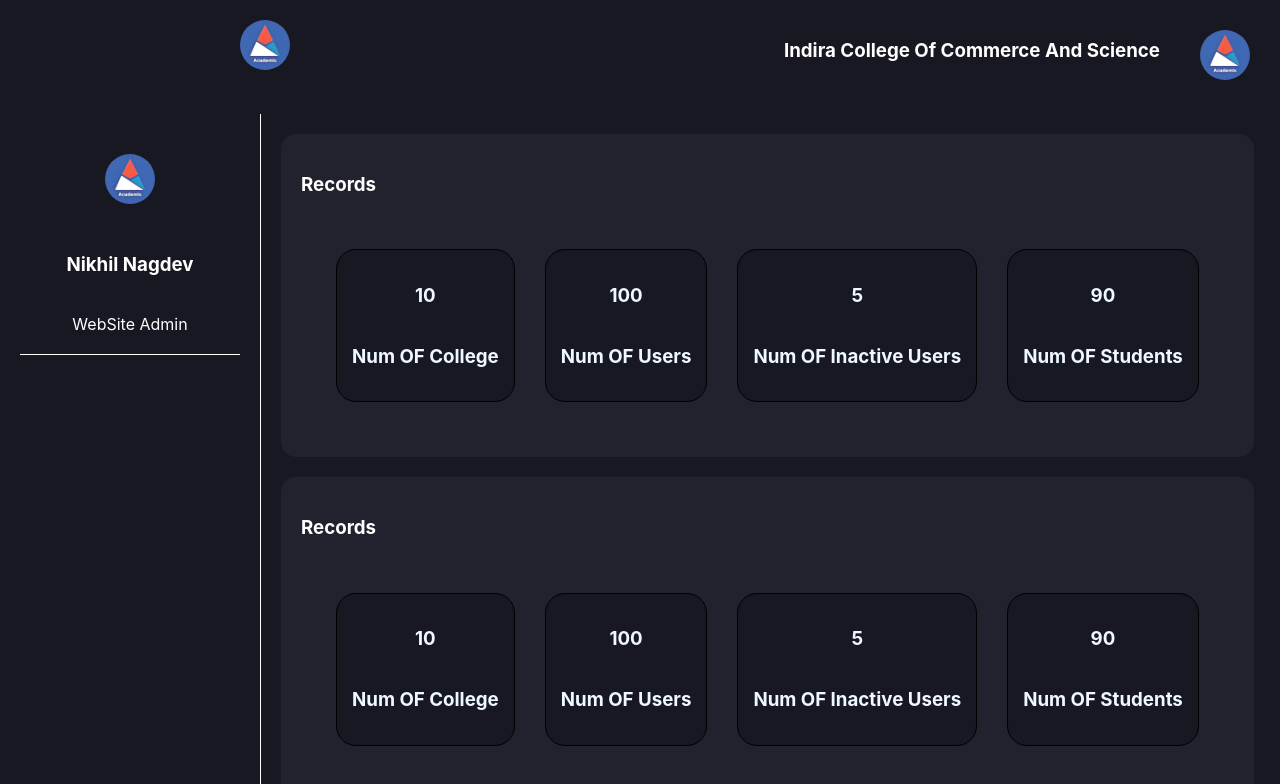
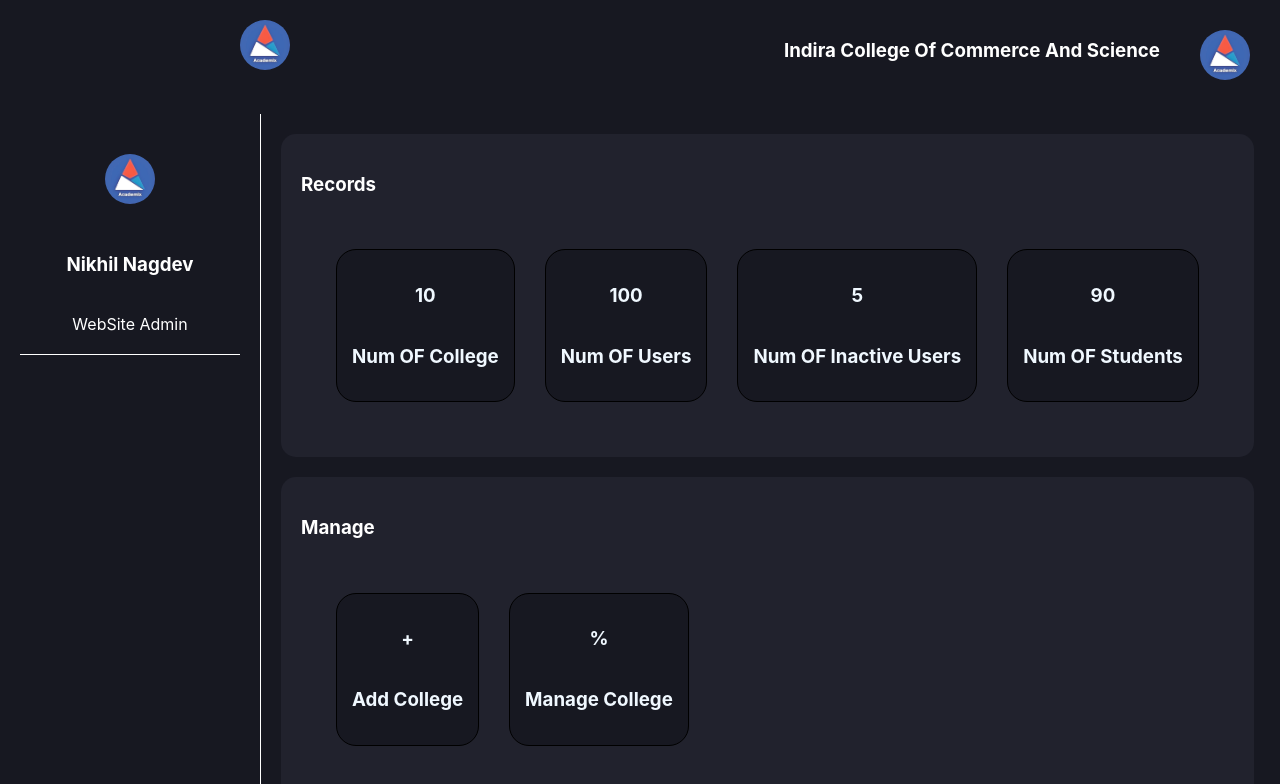
Before and after one commit to NikhilNagdev16/Academix-frontend, a React (Create React App) app: page / in a window 1280 px wide. Shown: the top 784 px of the page. Built offline with nearby package versions, Linux system fonts and the light colour scheme.

Commit message:
frontend v1

```diff
--- a/src/App.js
+++ b/src/App.js
@@ -1,44 +1,10 @@
 import React from 'react';
-import logo from './assets/img/logo.jpeg';
 import './App.css';
-import Card from "./components/Card";
-import Header from "./components/Header";
-import Sidebar from "./components/Sidebar";
+import WebsiteAdminDash from "./pages/WebsiteAdminDash";
 
 const App = () => {
     return (
-       <>
-           <Header className="App-header" collegeName={"Indira College Of Commerce And Science"} collegeLogo={logo}/>
-           <div className="container">
-               <Sidebar avatar={logo} name={"Nikhil Nagdev"} role={"WebSite Admin"}/>
-
-               <div className="main">
-                   <div className="App">
-                       <div className="App-header">
-                           <h3>Records</h3>
-                       </div>
-                       <div className="App-content">
-                           <Card num={10} til={"Num OF College"}/>
-                           <Card num={100} til={"Num OF Users"}/>
-                           <Card num={5} til={"Num OF Inactive Users"}/>
-                           <Card num={90} til={"Num OF Students"}/>
-                       </div>
-                   </div>
-                   <div className="App">
-                       <div className="App-header">
-                           <h3>Records</h3>
-                       </div>
-                       <div className="App-content">
-                           <Card num={10} til={"Num OF College"}/>
-                           <Card num={100} til={"Num OF Users"}/>
-                           <Card num={5} til={"Num OF Inactive Users"}/>
-                           <Card num={90} til={"Num OF Students"}/>
-                       </div>
-                   </div>
-               </div>
-           </div>
-       </>
-
+       <WebsiteAdminDash/>
 
     );
 };
--- /dev/null
+++ b/src/pages/WebsiteAdminDash.js
@@ -0,0 +1,41 @@
+import React from "react";
+import Header from "../components/Header";
+import logo from "../assets/img/logo.jpeg";
+import Sidebar from "../components/Sidebar";
+import Card from "../components/Card";
+
+const WebsiteAdminDash = () => {
+    return(
+        <>
+            <Header className="App-header" collegeName={"Indira College Of Commerce And Science"} collegeLogo={logo}/>
+            <div className="container">
+                <Sidebar avatar={logo} name={"Nikhil Nagdev"} role={"WebSite Admin"}/>
+
+                <div className="main">
+                    <div className="App">
+                        <div className="App-header">
+                            <h3>Records</h3>
+                        </div>
+                        <div className="App-content">
+                            <Card num={10} til={"Num OF College"}/>
+                            <Card num={100} til={"Num OF Users"}/>
+                            <Card num={5} til={"Num OF Inactive Users"}/>
+                            <Card num={90} til={"Num OF Students"}/>
+                        </div>
+                    </div>
+                    <div className="App">
+                        <div className="App-header">
+                            <h3>Manage</h3>
+                        </div>
+                        <div className="App-content">
+                            <Card num={"+"} til={"Add College"}/>
+                            <Card num={"%"} til={"Manage College"}/>
+                        </div>
+                    </div>
+                </div>
+            </div>
+        </>
+
+    );
+}
+export default WebsiteAdminDash;
```
